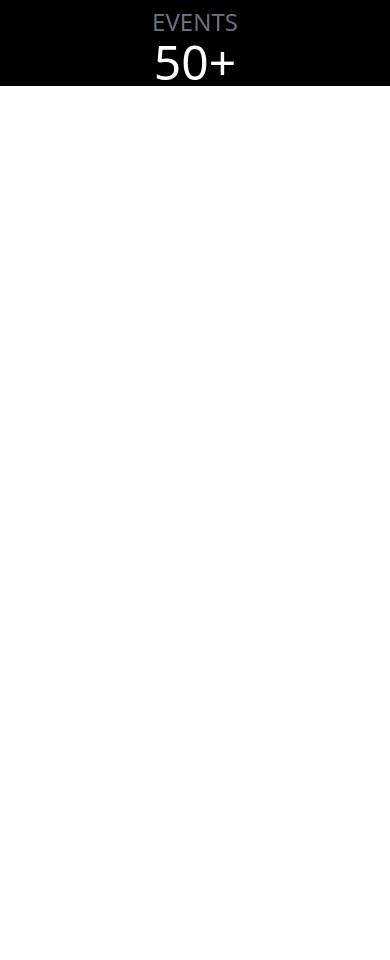
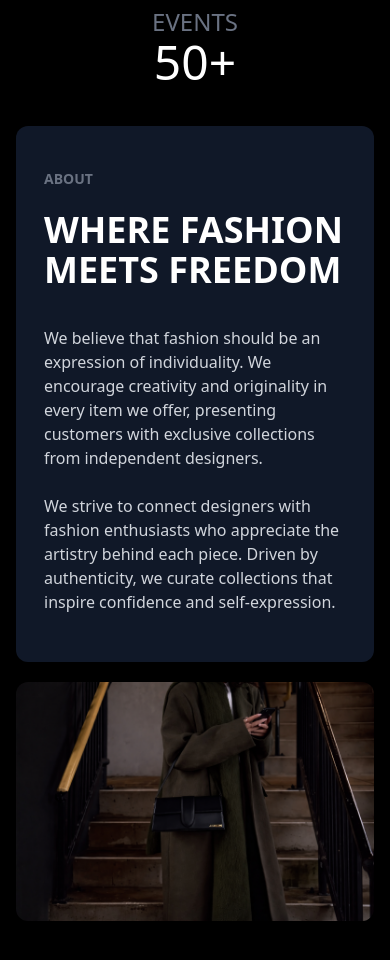
Before and after one commit to vishakha-shete/react-tailwind-landing-page, a React (Vite) app: page / in a window 390 px wide. Shown: the part 1980-2940 px from the top of the page. Before the commit the page ends 2074 px from the top, so only its background shows below. Built offline with nearby package versions, Linux system fonts and the light colour scheme.

Commit message:
Build Part section with responsive text-image layout

```diff
--- a/src/App.jsx
+++ b/src/App.jsx
@@ -3,6 +3,7 @@ import Navbar from './Components/Navbar.jsx'
 import Hero from './Components/Hero.jsx'
 import Box from './Components/Box.jsx'
 import Section from './Components/Section.jsx'
+import Part from "./Components/Part.jsx";
 const App = () => {
   return (
     <div className=" min-h-screen w-full bg-black ">
@@ -10,6 +11,7 @@ const App = () => {
       <Hero />
       <Box />
       <Section />
+      <Part />
     </div>
   )
 }
--- /dev/null
+++ b/src/Components/Part.jsx
@@ -0,0 +1,46 @@
+import React from "react";
+import PartImg from "../assets/part.png";
+
+const Part = () => {
+    return (
+        <section className="relative mx-4 md:mx-10">
+            <div className="py-10 flex flex-col md:flex-row items-center gap-5">
+
+                {/* Text Section (50%) */}
+                <div className=" pt-10 pb-12 w-full md:w-1/2 text-white rounded-xl bg-gray-900 px-7 py-6">
+                    <span className="text-sm text-gray-500 font-bold">ABOUT</span>
+
+                    <h1 className="mt-5 text-4xl md:text-5xl font-semibold">
+                        WHERE FASHION MEETS FREEDOM
+                    </h1>
+
+                    <div className="mt-9 grid grid-cols-1 md:grid-cols-2 gap-6 text-gray-300">
+                        <p>
+                            We believe that fashion should be an expression of individuality.
+                            We encourage creativity and originality in every item we offer,
+                            presenting customers with exclusive collections from independent designers.
+                        </p>
+
+                        <p>
+                            We strive to connect designers with fashion enthusiasts who appreciate
+                            the artistry behind each piece. Driven by authenticity, we curate
+                            collections that inspire confidence and self-expression.
+                        </p>
+                    </div>
+                </div>
+
+                {/* Image Section (50%) */}
+                <div className="w-full md:w-1/2">
+                    <img
+                        src={PartImg}
+                        alt="Fashion"
+                        className="w-full h-full rounded-xl object-cover"
+                    />
+                </div>
+
+            </div>
+        </section>
+    );
+};
+
+export default Part;
```
Also changed, not shown: src/assets/part.png (added).
